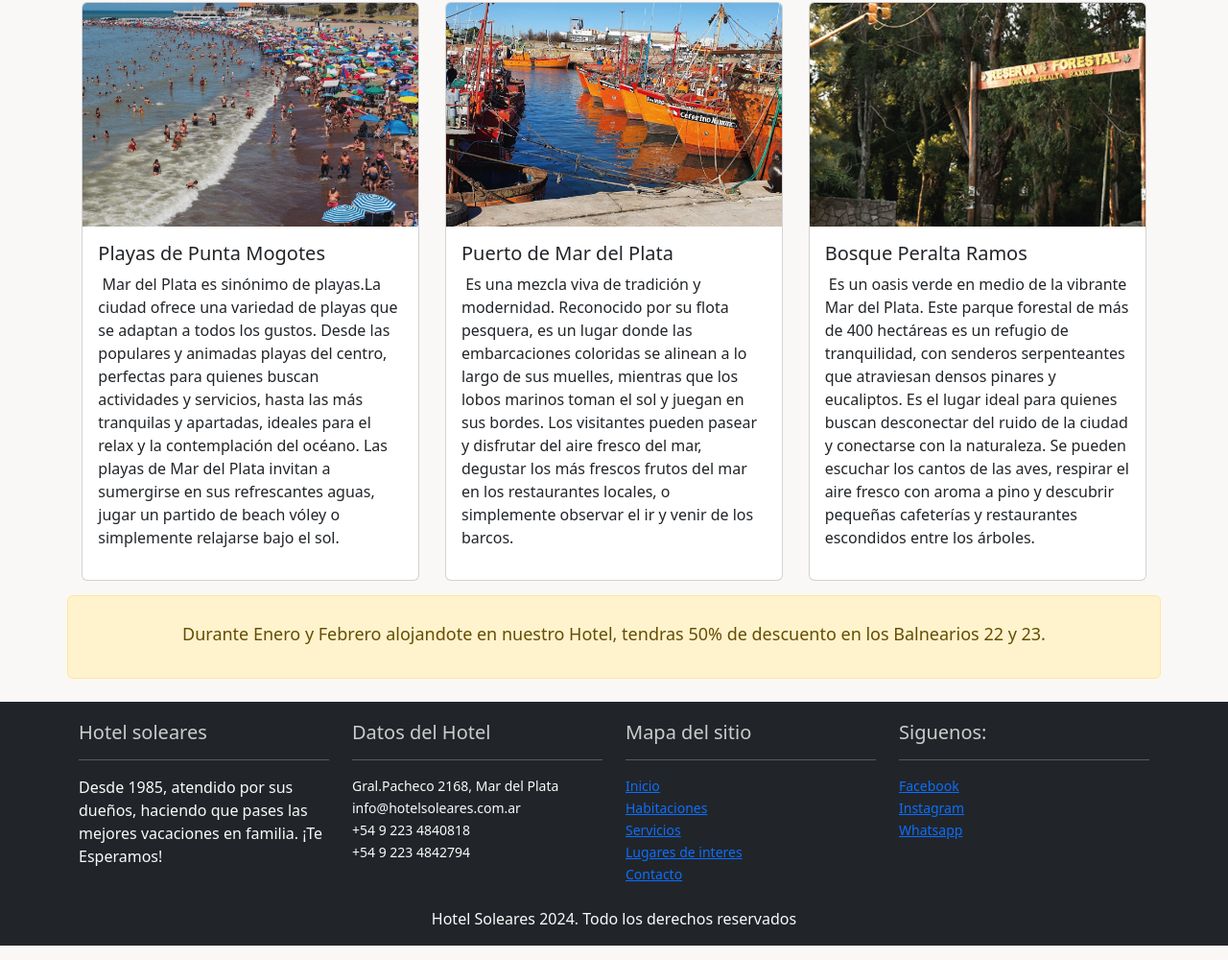
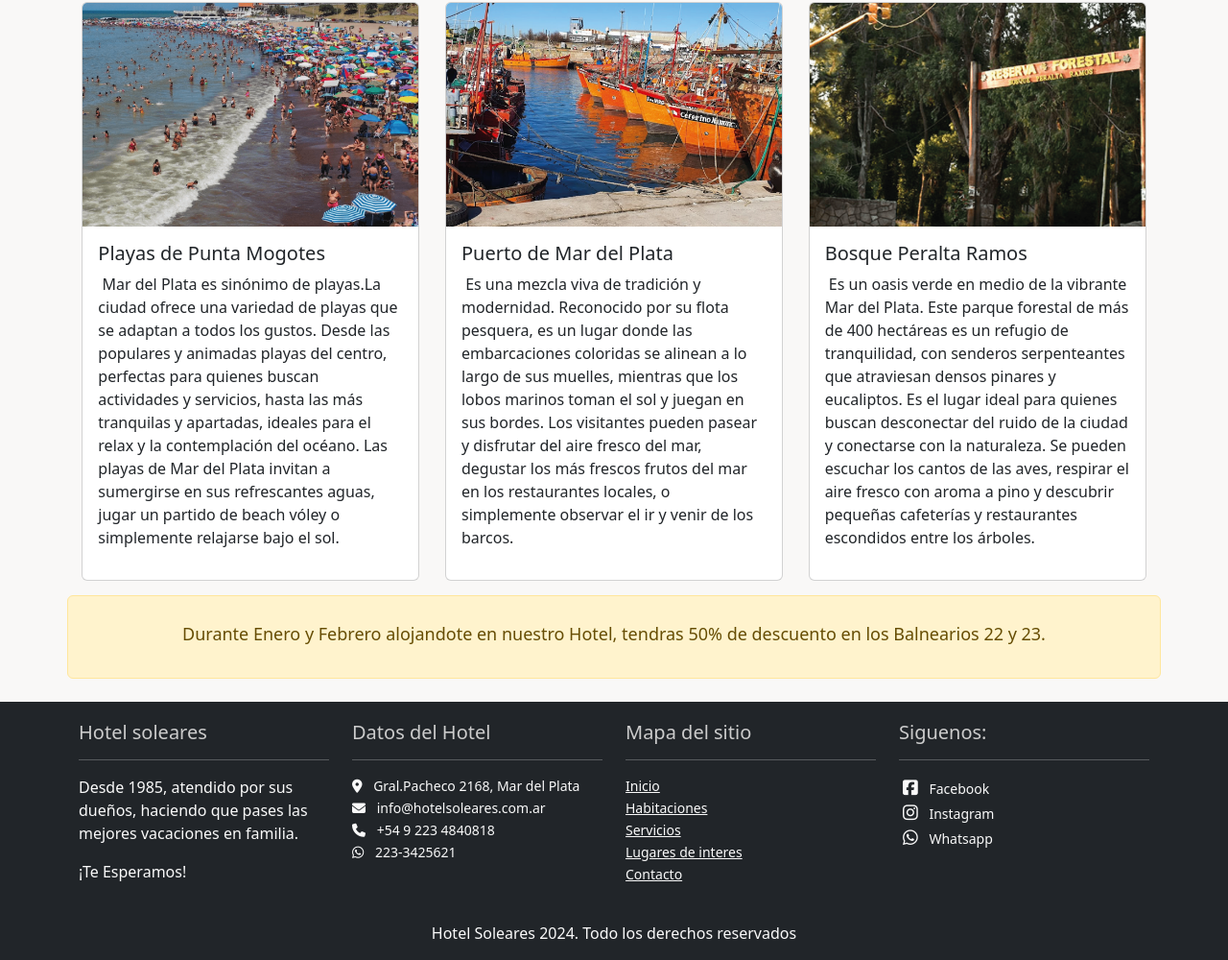
Before and after one commit to sslucasmv/entrega3lucasvolpe, a plain HTML site: page pages/paseos.html in a window 1280 px wide. Shown: the part 189-1189 px from the top of the page at 96% size. Drawn offline with nearby package versions, Linux system fonts and the light colour scheme.

Commit message:
cambios en link del footer

```diff
--- a/css/estilos.css
+++ b/css/estilos.css
@@ -184,7 +184,7 @@ h2,h3 { color:#1A3755 !important}
 
 }
 
-.fa-instagram , .fa-facebook-square{
+.fa-instagram , .fa-facebook-square , .icon-ws-footer{
     font-size: 1.125rem !important;
     color: #fafafa;
     margin-top: .25rem;
@@ -239,7 +239,23 @@ ul.list li b {
     margin:0.125rem 0 0 0;
     padding: 0;
     font-size: .875rem;
+}
 
+.footer-items a{
+    color:#fafafa;
+}
+
+.footer-items a:hover {
+    color:#F0BE10;
+}
+
+ul.footer-social li a {
+    text-decoration: none;
+}
+
+.icon-footer {
+    display: block;
+    margin-right: .5rem
 }
 
 .text-alignC { text-align: center;
--- a/pages/paseos.html
+++ b/pages/paseos.html
@@ -129,40 +129,64 @@
           <div class="col-3">
             <h3>Hotel soleares</h3>
             <hr>
-            <p>Desde 1985, atendido por sus dueños, haciendo que pases las mejores vacaciones en familia.
-            ¡Te Esperamos!</p>
+            <p>Desde 1985, atendido por sus dueños, haciendo que pases las mejores vacaciones en familia.</p>
+            <p>¡Te Esperamos!</p>
           </div>
 
           <div class="col-3">
             <h3>Datos del Hotel</h3>
             <hr>
             <ul>
-              <li>Gral.Pacheco 2168, Mar del Plata</li>
-              <li>info@hotelsoleares.com.ar</li>
-              <li> +54 9 223 4840818</li>
-              <li>+54 9 223 4842794</li>
+              <li>
+              <i class="fa fa-map-marker icon-footer" aria-hidden="true"></i>
+              Gral.Pacheco 2168, Mar del Plata
+              </li>
+              <li>
+              <i class="fa fa-envelope icon-footer" aria-hidden="true"></i>
+              info@hotelsoleares.com.ar
+              </li>
+              <li>
+              <i class="fa fa-phone icon-footer" aria-hidden="true"></i>
+              +54 9 223 4840818</li>
+              <li>
+              <i class="fa-brands fa-whatsapp text-white mr-4 icon-footer"></i>
+              223-3425621
+            </li>
             </ul>
           </div>
-
           <div class="col-3">
             <h3>Mapa del sitio</h3>
             <hr>
             <ul>
-              <li><a href="index.html">Inicio</a></li>
-              <li><a href="pages/habitaciones.html">Habitaciones</a></li>
-              <li><a href="pages/servicios.html"> Servicios</a></li>
-              <li><a href="pages/paseos.html">Lugares de interes</a></li>
-              <li><a href="pages/contacto.html">Contacto</a></li>
+              <li><a href="../index.html">Inicio</a></li>
+              <li><a href="habitaciones.html">Habitaciones</a></li>
+              <li><a href="servicios.html"> Servicios</a></li>
+              <li><a href="paseos.html">Lugares de interes</a></li>
+              <li><a href="contacto.html">Contacto</a></li>
             </ul>
           </div>
 
           <div class="col-3">
             <h3>Siguenos:</h3>
             <hr>
-            <ul>
-              <li><a href="https://www.facebook.com/HotelSolearesMDP/?locale=es_LA">Facebook</a></li>
-              <li><a href="https://www.instagram.com/hotelsoleares/">Instagram</a></li>
-              <li><a href="https://api.whatsapp.com/send/?phone=5492233425621&text&type=phone_number&app_absent=0">Whatsapp</a></li>
+            <ul class="footer-social">
+              <li>
+                <a href="https://www.facebook.com/HotelSolearesMDP/?locale=es_LA">
+                <i class="fa fa-facebook-square icon-footer" aria-hidden="true"></i>
+                Facebook
+              </a>
+              </li>
+              <li><a href="https://www.instagram.com/hotelsoleares/">
+              <i class="fa fa-instagram icon-footer" aria-hidden="true"></i>
+              Instagram
+            </a>
+            </li>
+            <li>
+                <a href="https://api.whatsapp.com/send/?phone=5492233425621&text&type=phone_number&app_absent=0">
+                  <i class="fa fa-whatsapp icon-ws-footer icon-footer" aria-hidden="true"></i>
+                Whatsapp
+              </a>
+            </li>
             </ul>
           </div>
 
```
Also changed, not shown: index.html (+35 -11 lines), pages/contacto.html (+36 -12 lines), pages/habitaciones.html (+40 -16 lines), pages/servicios.html (+35 -11 lines).
